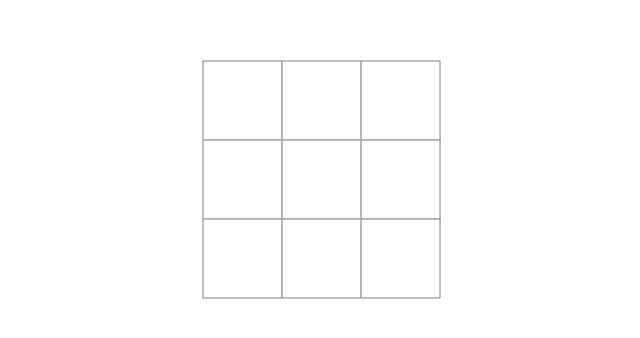
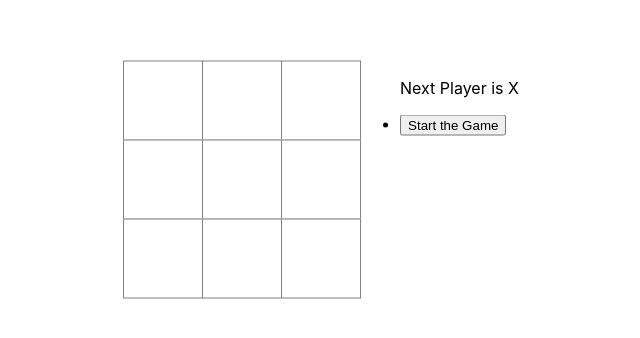
Before and after one commit to abdulhanan5643/tic-tac-toe-game-in-react.js, a React (Create React App) app: page / in a window 1280 px wide. Shown: the part 220-558 px from the top of the page, without its empty margins (319-959 px from the left). Built offline with nearby package versions, Linux system fonts and the light colour scheme.

Commit message:
winenr completed

```diff
--- a/src/Components/GameComponent.js
+++ b/src/Components/GameComponent.js
@@ -12,10 +12,21 @@ export class Game extends Component {
             ]
         };
     };
+
+    jumpTo(step){
+        this.setState({
+            stepNumber: step,
+            xIsNext: (step%2)===0
+        })
+    }
     handleClick(i) {
         const history = this.state.history.slice(0, this.state.stepNumber + 1);
         const current = history[history.length - 1];
         const squares = current.squares.slice();
+        const winner = calculateWinner(squares);
+        if (winner || squares[i]) {
+            return;
+        }
         squares[i] = this.state.xIsNext ? 'X' : 'O';
         this.setState({
             history: history.concat({
@@ -28,32 +39,51 @@ export class Game extends Component {
     render() {
         const history = this.state.history;
         const current = history[this.state.stepNumber];
+        const winner = calculateWinner(current.squares);
+        const moves = history.map((step, move) => {
+            const desc = move ? 'Go to #' + move:'Start the Game';
+            return <li key={move}>
+                <button onClick={()=>(this.jumpTo(move))}>
+                    {desc}
+                </button>
+            </li>
+        });
 
+        let status;
+        if (winner) {
+            status='Winner is '+winner;
+        }else{
+            status='Next Player is '+(this.state.xIsNext?'X':'O');
+        }
         return <div className="game">
             <div className="game-board">
                 <Board onClick={(i) => this.handleClick(i)}
                     squares={current.squares}
                 />
             </div>
+            <div className="game-info">
+                <ul>{status}</ul>
+                <ul>{moves}</ul>
+            </div>
         </div>
     };
 };
 
 function calculateWinner(squares) {
-    const lines= [
-        [0,1,2],
-        [3,4,5],
-        [5,7,8]
-        [0,3,6],
-        [1,4,7],
-        [2,5,8],
-        [0,4,8],
-        [2,4,6]
+    const lines = [
+        [0, 1, 2],
+        [3, 4, 5],
+        [5, 7, 8],
+        [0, 3, 6],
+        [1, 4, 7],
+        [2, 5, 8],
+        [0, 4, 8],
+        [2, 4, 6]
     ];
     for (let i = 0; i < lines.length; i++) {
-        const [a,b,c] = lines[i];
-        if (squares[a] && square[a]===square[b] && square[b]===square[c]) {
-            return square[a];
+        const [a, b, c] = lines[i];
+        if (squares[a] && squares[a] === squares[b] && squares[b] === squares[c]) {
+            return squares[a];
         }
     }
     return null;
```
